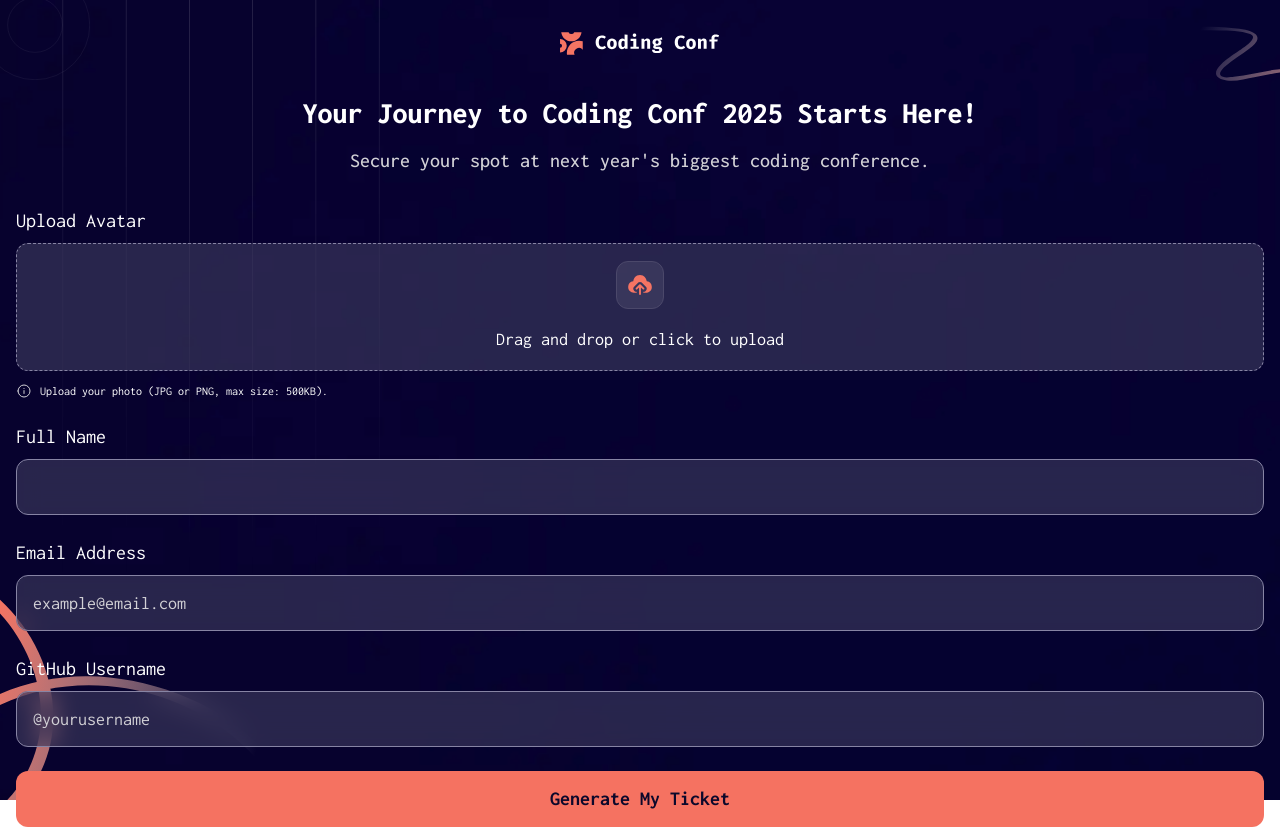
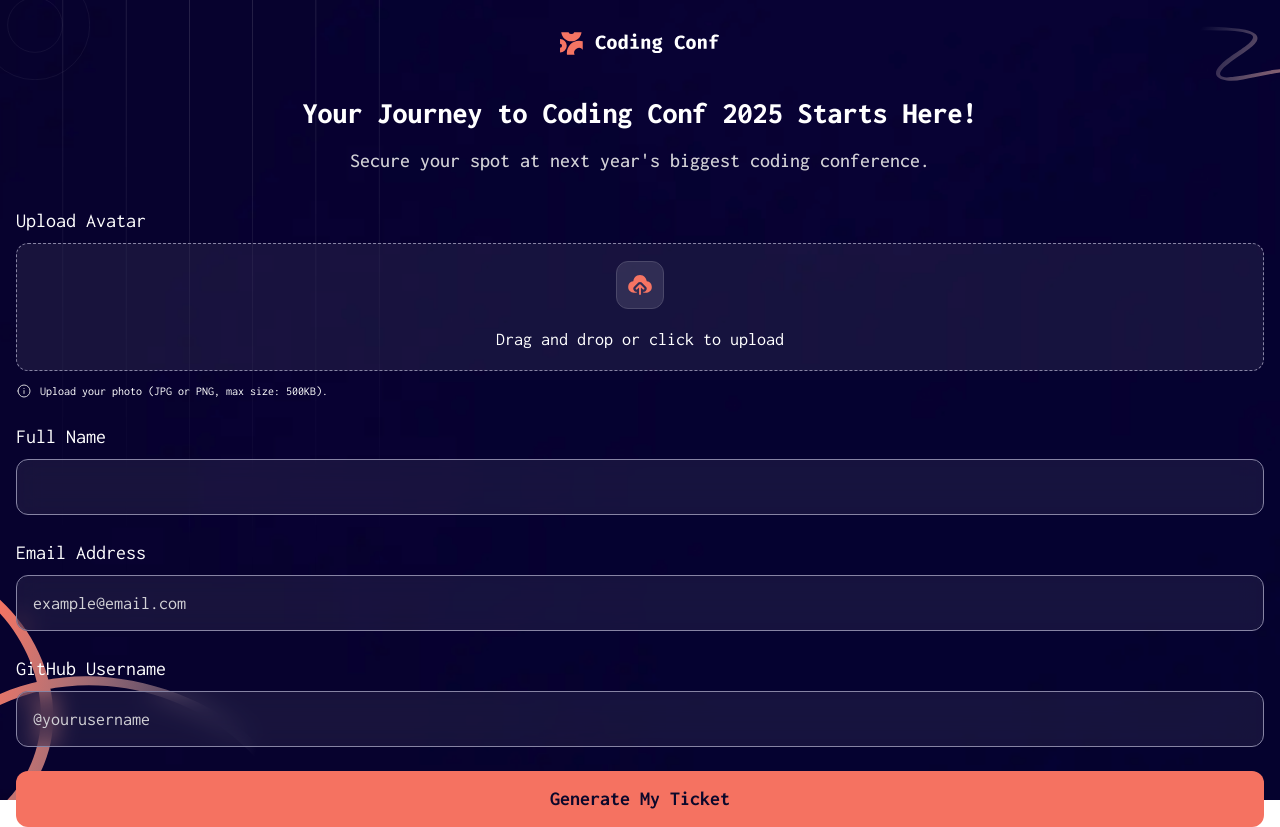
Before and after one commit to danaYatsuta/fm-conference-ticket-generator, a Vue app: page / in a window 1280 px wide. Built offline with nearby package versions, Linux system fonts and the light colour scheme; the HTML template or start-up script is replaced by a standard one.

Commit message:
More transparent form fields

```diff
--- a/src/App.vue
+++ b/src/App.vue
@@ -22,7 +22,7 @@ import FormTextInput from './components/FormTextInput.vue'
           <span>Upload Avatar</span>
 
           <span
-            class="mt-2 flex h-32 flex-col items-center justify-center gap-4 rounded-xl border border-dashed border-neutral-500 bg-neutral-700/50"
+            class="mt-2 flex h-32 flex-col items-center justify-center gap-4 rounded-xl border border-dashed border-neutral-500 bg-neutral-700/25"
           >
             <span
               class="h-12 w-12 rounded-xl border border-neutral-700 bg-neutral-700/50 bg-[url(images/icon-upload.svg)] bg-center bg-no-repeat"
--- a/src/components/FormTextInput.vue
+++ b/src/components/FormTextInput.vue
@@ -17,7 +17,7 @@ const { type = 'text', placeholder = '' } = defineProps<Props>()
       :id
       :type
       :placeholder
-      class="mt-2 h-14 w-full rounded-xl border border-neutral-500 bg-neutral-700/50 px-4 text-lg backdrop-blur-md placeholder:text-neutral-300"
+      class="mt-2 h-14 w-full rounded-xl border border-neutral-500 bg-neutral-700/25 px-4 text-lg backdrop-blur-md placeholder:text-neutral-300"
     />
   </div>
 </template>
```
